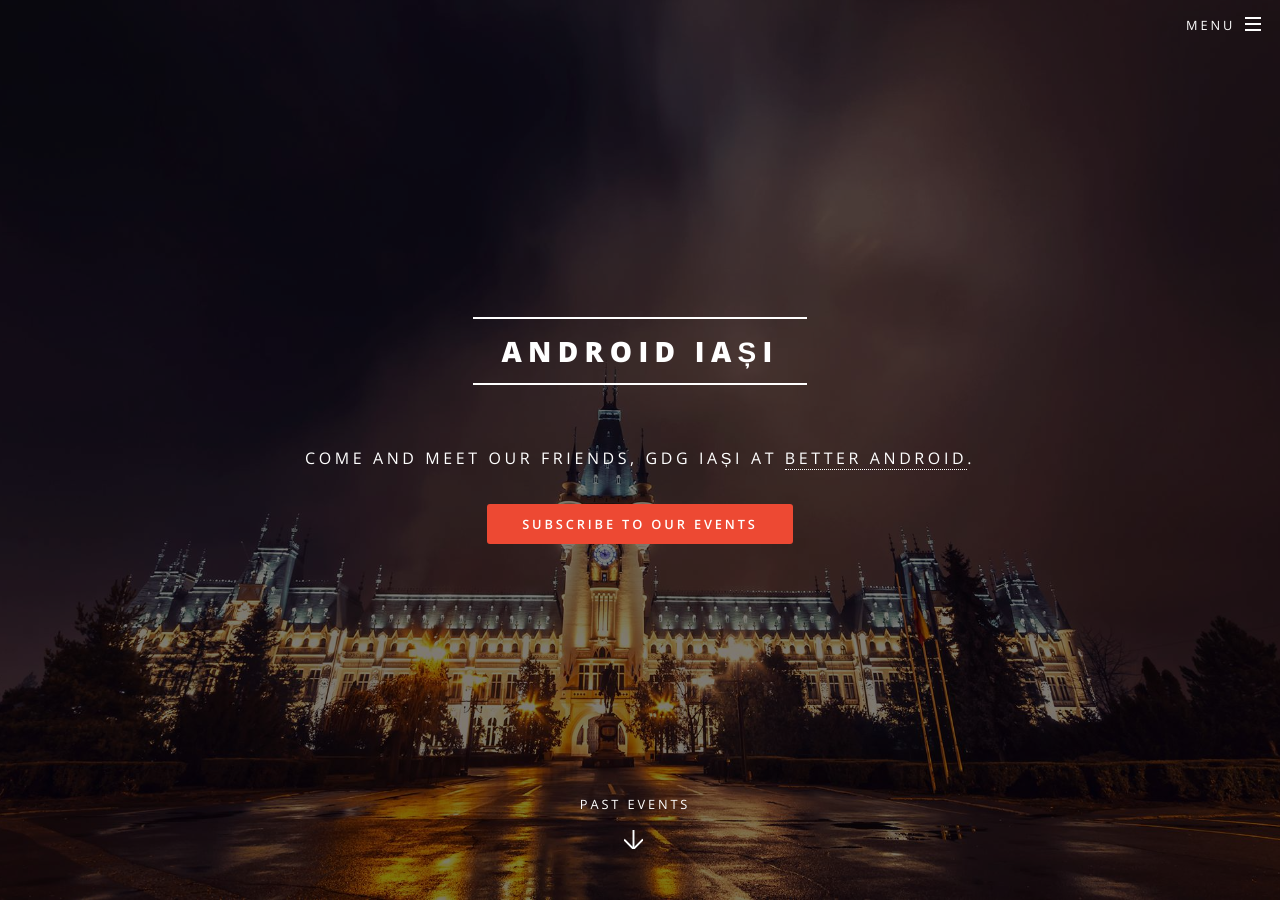
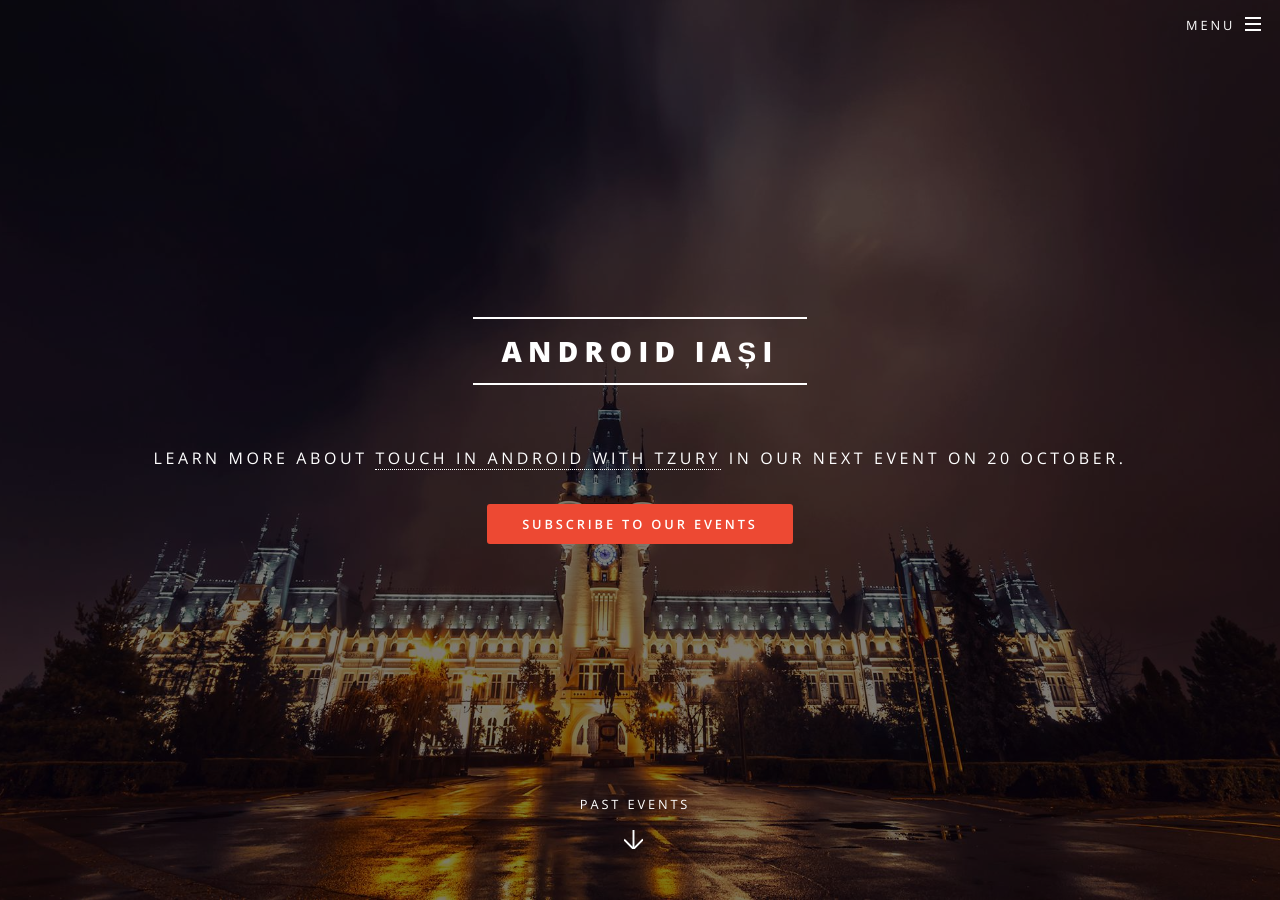
Before and after one commit to AndroidIasi/androidiasi.github.io, a Jekyll site: the page built from index.html, in a window 1280 px wide and 900 px high. Built offline with Jekyll 4.4.1, drawn with Linux system fonts in a browser that asks for light colours.

Commit message:
Promoting our next event on the homepage.

```diff
--- a/_config.yml
+++ b/_config.yml
@@ -4,7 +4,7 @@
 # Site settings
 title: Android Iași
 description: |
-  Come and meet our friends, GDG Iași at [Better Android](/events/gdg-iasi-better-android).
+  Learn more about [touch in Android with Tzury](/events/touch-android-with-passion) in our next event on 20 October.
 owner: Android Iași # or company name
 first_published: 2016 # if migrating another site, the year of your first publish
 email: just_contact_us_on_facebook
```
